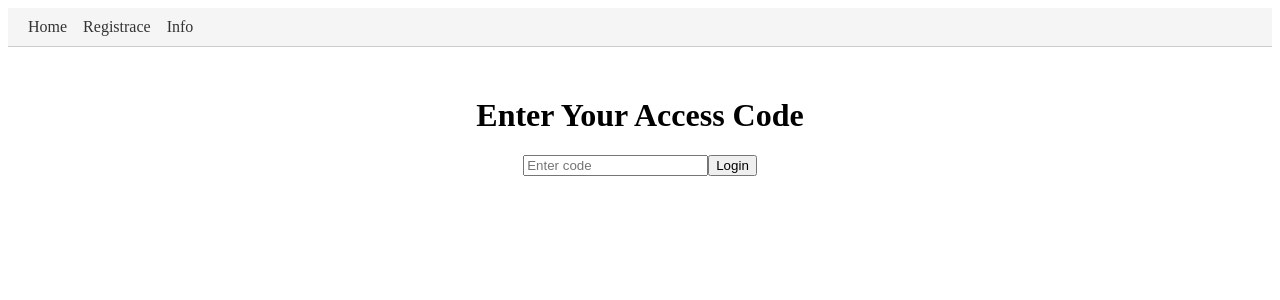
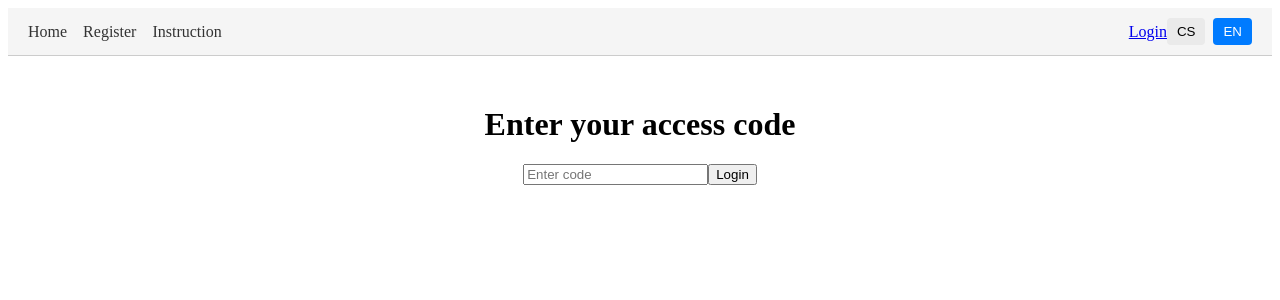
Before and after one commit to vladidobro/infra, a Vue app in the folder frontend/: page / in a window 1280 px wide. Shown: the top 300 px of the page. Built offline with nearby package versions, Linux system fonts and the light colour scheme.

Commit message:
frontend - add multilang support

```diff
--- a/frontend/package.json
+++ b/frontend/package.json
@@ -12,6 +12,7 @@
     "axios": "^1.7.9",
     "pinia": "^2.3.0",
     "vue": "^3.5.13",
+    "vue-i18n": "^11.0.1",
     "vue-router": "^4.5.0"
   },
   "devDependencies": {
--- a/frontend/src/components/NavBar.vue
+++ b/frontend/src/components/NavBar.vue
@@ -2,27 +2,36 @@
   <nav class="navbar">
     <!-- Left side: links -->
     <div class="navbar-left">
-        <!-- Link to Home -->
-        <router-link to="/">Home</router-link>
-        <router-link to="/register">Registrace</router-link>
-        <router-link to="/info">Info</router-link>
-
+      <router-link to="/home">{{ t('navbar.home') }}</router-link>
+      <router-link to="/register">{{ t('navbar.register') }}</router-link>
+      <router-link to="/instruction">{{ t('navbar.instruction') }}</router-link>
     </div>
 
-      <!-- Right side: show code + logout if logged in -->
+    <!-- Right side: show code + logout if logged in, plus language switch -->
     <div class="navbar-right">
       <div v-if="authStore.isLoggedIn">
-          <!-- Show the user’s code in brackets -->
-          <span class="user-code">[{{ authStore.code }}]</span>
+        <!-- Show the user’s code in brackets, e.g. "[abc-123]" -->
+        <span class="user-code">
+          {{ t('navbar.codeBracket', { code: authStore.code }) }}
+        </span>
         <button @click="logout" class="logout-btn">
-            Logout
+          {{ t('navbar.logout') }}
         </button>
       </div>
       <div v-else>
-          <!-- If not logged in, maybe a link to Login page or just empty -->
-          <!-- For example:
-               <router-link to="/login">Login</router-link>
-          -->
+        <router-link to="/login">{{ t('navbar.login') }}</router-link>
+      </div>
+
+      <!-- Language switch buttons (or dropdown) -->
+      <div class="lang-switch">
+        <button
+          v-for="lang in ['cs', 'en']"
+          :key="lang"
+          :class="{ active: currentLocale === lang }"
+          @click="setLocale(lang)"
+        >
+          {{ lang.toUpperCase() }}
+        </button>
       </div>
     </div>
   </nav>
@@ -30,15 +39,32 @@
 
 <script setup lang="ts">
 import { useAuthStore } from '../stores/auth'
+import { useI18n } from 'vue-i18n'
 import { useRouter } from 'vue-router'
+import { computed } from 'vue'
 
 const authStore = useAuthStore()
 const router = useRouter()
 
 function logout() {
   authStore.logout()
-    // Redirect back to login (or anywhere):
   router.push({ name: 'Login' })
+}
+
+// i18n
+const { t, locale } = useI18n()
+
+// We'll track the current locale
+const currentLocale = computed({
+  get: () => locale.value,
+  set: (val: string) => {
+    locale.value = val
+  }
+})
+
+// Helper to set the locale
+function setLocale(lang: string) {
+  currentLocale.value = lang
 }
 </script>
 
@@ -52,14 +78,12 @@
   border-bottom: 1px solid #ccc;
 }
 
-  /* Left side (Home link(s)) */
 .navbar-left a {
   margin-right: 16px;
   text-decoration: none;
   color: #333;
 }
 
-  /* Right side (code + logout button) */
 .navbar-right {
   display: flex;
   align-items: center;
@@ -77,8 +101,28 @@
   border: none;
   border-radius: 4px;
   cursor: pointer;
+  margin-right: 10px;
 }
+
 .logout-btn:hover {
   background: #c0392b;
 }
+
+.lang-switch {
+  display: flex;
+  gap: 8px;
+}
+
+.lang-switch button {
+  padding: 6px 10px;
+  background: #eaeaea;
+  border: none;
+  cursor: pointer;
+  border-radius: 4px;
+}
+
+.lang-switch button.active {
+  background: #007bff;
+  color: #fff;
+}
 </style>
--- a/frontend/src/main.ts
+++ b/frontend/src/main.ts
@@ -1,8 +1,8 @@
 import { createApp } from 'vue'
 import App from './App.vue'
 import router from './router'
-
 import { createPinia } from 'pinia'
+import i18n from './plugins/i18n'
 
 import { useAuthStore } from './stores/auth'
 
@@ -11,6 +11,7 @@ const pinia = createPinia()
 
 app.use(pinia)
 app.use(router)
+app.use(i18n)
 
 const authStore = useAuthStore()
 authStore.initFromLocalStorage()
--- /dev/null
+++ b/frontend/src/plugins/i18n.ts
@@ -0,0 +1,63 @@
+// src/plugins/i18n.ts
+import { createI18n } from 'vue-i18n'
+
+const messages = {
+  en: {
+    enter_code: 'Enter your access code',
+    navbar: {
+      home: 'Home',
+      register: 'Register',
+      instruction: 'Instruction',
+      login: 'Login',
+      logout: 'Logout',
+      codeBracket: '[{code}]' // if you want to embed code in some template
+    },
+    welcome: 'Welcome to Our Wedding App!',
+    register: {
+      title: 'Register Form',
+      name: 'Name',
+      email: 'Email',
+      companion: 'Number of companions',
+      submit: 'Register'
+    },
+  },
+  cs: {
+    enter_code: 'Zadejte svůj přístupový kód',
+    navbar: {
+      home: 'Domů',
+      register: 'Registrace',
+      instruction: 'Pokyny',
+      login: 'Přihlásit',
+      logout: 'Odhlásit',
+      codeBracket: '[{code}]'
+    },
+    welcome: 'Vítejte v naší svatební aplikaci!',
+    register: {
+      title: 'Registrační formulář',
+      name: 'Jméno',
+      email: 'Email',
+      companion: 'Počet dalších hostů',
+      submit: 'Registrovat'
+    },
+  }
+}
+
+function detectBrowserLocale(): string {
+  // Typically returns something like "en-US" or "cs-CZ"
+  const lang = navigator.language || navigator.languages?.[0] || 'en'
+  // We only care about "en" or "cs"
+  if (lang.toLowerCase().startsWith('cs')) {
+    return 'cs'
+  }
+  return 'en'
+}
+
+const i18n = createI18n({
+  legacy: false, // Using Composition API mode
+  globalInjection: true,
+  locale: detectBrowserLocale(), // auto-detect user’s language
+  fallbackLocale: 'en',
+  messages
+})
+
+export default i18n
--- a/frontend/src/views/HomeView.vue
+++ b/frontend/src/views/HomeView.vue
@@ -1,19 +1,12 @@
 <template>
     <div>
-      <h1>Welcome Home!</h1>
-      <button @click="logoutUser">Logout</button>
+      <h1> {{ t('welcome') }} </h1>
     </div>
   </template>
 
   <script setup lang="ts">
-  import { useAuthStore } from '../stores/auth'
-  import { useRouter } from 'vue-router'
+  import { useI18n } from 'vue-i18n'
 
-  const router = useRouter()
-  const authStore = useAuthStore()
+  const { t } = useI18n()
 
-  function logoutUser() {
-    authStore.logout()
-    router.push({ name: 'Login' })
-  }
   </script>
--- a/frontend/src/views/LoginView.vue
+++ b/frontend/src/views/LoginView.vue
@@ -1,6 +1,6 @@
 <template>
     <div class="login-container">
-      <h1>Enter Your Access Code</h1>
+      <h1>{{ t('enter_code') }}</h1>
       <input v-model="accessCode" type="text" placeholder="Enter code" />
       <button @click="login">Login</button>
 
@@ -14,6 +14,9 @@
   import { ref } from 'vue'
   import { useRouter } from 'vue-router'
   import { useAuthStore } from '../stores/auth'
+  import { useI18n } from 'vue-i18n'
+
+  const { t } = useI18n()
 
   const router = useRouter()
   const authStore = useAuthStore()
--- a/frontend/src/views/RegisterView.vue
+++ b/frontend/src/views/RegisterView.vue
@@ -1,8 +1,6 @@
 <template>
     <div class="register-page">
-      <h1>Register Form</h1>
-      <p>Your code: {{ authStore.code }}</p>
-      <p>Category: {{ authStore.category }}</p>
+      <h1> {{ t('register.title')  }}</h1>
 
       <form @submit.prevent="submitForm">
         <!-- Name -->
@@ -44,6 +42,9 @@
   import { ref, computed } from 'vue'
   import axios from 'axios'
   import { useAuthStore } from '../stores/auth'
+  import { useI18n } from 'vue-i18n'
+
+  const { t } = useI18n()
 
   const authStore = useAuthStore()
 
```
Also changed, not shown: 1 other file (tests, documents, lock files or other folders). Lines whose indentation alone changed are shown as unchanged.
